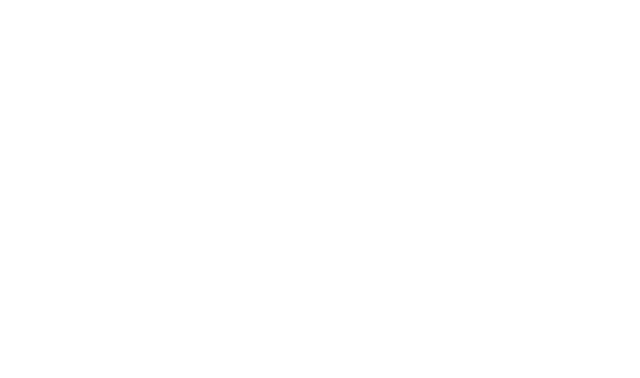
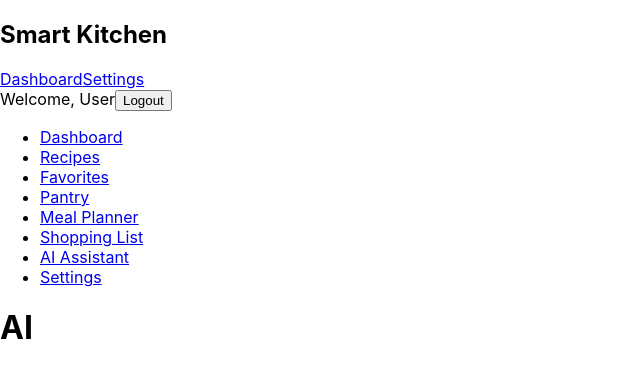
Before and after one commit to liorrub/Smart-Kitchen-Project, a React (Create React App) app in the folder smart-kitchen-frontend/: page /ai in a window 1280 px wide. Before the commit this address had no page. Shown: the top 378 px of the page, without its empty margins (0-640 px from the left). Built offline with nearby package versions, Linux system fonts and the light colour scheme.

Commit message:
Add application pages and routing structure

```diff
--- a/smart-kitchen-frontend/src/App.js
+++ b/smart-kitchen-frontend/src/App.js
@@ -4,6 +4,12 @@ import { AuthProvider } from "./context/AuthContext";
 
 import Login from "./pages/Login";
 import Dashboard from "./pages/Dashboard";
+import Recipes from "./pages/Recipes";
+import Favorites from "./pages/Favorites";
+import Pantry from "./pages/Pantry";
+import MealPlanner from "./pages/MealPlanner";
+import ShoppingList from "./pages/ShoppingList";
+import AI from "./pages/AI";
 import Settings from "./pages/Settings";
 
 import MainLayout from "./layouts/MainLayout";
@@ -12,7 +18,6 @@ function App() {
     return (
         <AuthProvider>
             <BrowserRouter>
-
                 <Routes>
 
                     <Route
@@ -28,6 +33,36 @@ function App() {
                         />
 
                         <Route
+                            path="/recipes"
+                            element={<Recipes />}
+                        />
+
+                        <Route
+                            path="/favorites"
+                            element={<Favorites />}
+                        />
+
+                        <Route
+                            path="/pantry"
+                            element={<Pantry />}
+                        />
+
+                        <Route
+                            path="/meal-planner"
+                            element={<MealPlanner />}
+                        />
+
+                        <Route
+                            path="/shopping-list"
+                            element={<ShoppingList />}
+                        />
+
+                        <Route
+                            path="/ai"
+                            element={<AI />}
+                        />
+
+                        <Route
                             path="/settings"
                             element={<Settings />}
                         />
@@ -35,7 +70,6 @@ function App() {
                     </Route>
 
                 </Routes>
-
             </BrowserRouter>
         </AuthProvider>
     );
--- a/smart-kitchen-frontend/src/components/Sidebar.jsx
+++ b/smart-kitchen-frontend/src/components/Sidebar.jsx
@@ -47,6 +47,12 @@ function Sidebar() {
                     </NavLink>
                 </li>
 
+                <li>
+                    <NavLink to="/settings">
+                        Settings
+                    </NavLink>
+                </li>
+
             </ul>
         </aside>
     );
--- /dev/null
+++ b/smart-kitchen-frontend/src/pages/AI.jsx
@@ -0,0 +1,5 @@
+function AI() {
+    return <h1>AI</h1>;
+}
+
+export default AI;
--- /dev/null
+++ b/smart-kitchen-frontend/src/pages/Favorites.jsx
@@ -0,0 +1,5 @@
+function Favorites() {
+    return <h1>Favorites</h1>;
+}
+
+export default Favorites;
--- /dev/null
+++ b/smart-kitchen-frontend/src/pages/MealPlanner.jsx
@@ -0,0 +1,5 @@
+function MealPlanner() {
+    return <h1>MealPlanner</h1>;
+}
+
+export default MealPlanner;
--- /dev/null
+++ b/smart-kitchen-frontend/src/pages/Pantry.jsx
@@ -0,0 +1,5 @@
+function Pantry() {
+    return <h1>Pantry</h1>;
+}
+
+export default Pantry;
--- /dev/null
+++ b/smart-kitchen-frontend/src/pages/ShoppingList.jsx
@@ -0,0 +1,5 @@
+function ShoppingList() {
+    return <h1>ShoppingList</h1>;
+}
+
+export default ShoppingList;
```
Also changed, not shown: 1 other file (tests, documents, lock files or other folders).
